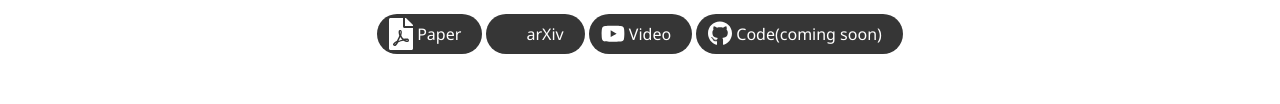
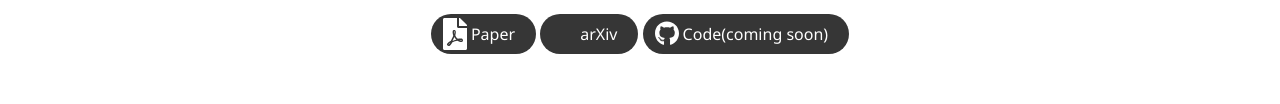
Before and after one commit to GaussianSplashing/gaussiansplashing.github.io, a plain HTML site: page index.html in a window 1280 px wide. Shown: the part 318-422 px from the top of the page. Drawn offline with nearby package versions, Linux system fonts and the light colour scheme; some icons are missing; a web font is replaced by a local one.

Commit message:
update video link

```diff
--- a/index.html
+++ b/index.html
@@ -124,14 +124,14 @@
                 </a>
               </span>
               <!-- Video Link. -->
-              <span class="link-block">
+              <!-- <span class="link-block">
                 <a href="https://www.youtube.com/watch?v=KgaR1ni-Egg&t=4s" class="external-link button is-normal is-rounded is-dark">
                   <span class="icon">
-                      <svg class="svg-inline--fa fa-youtube fa-w-18" aria-hidden="true" focusable="false" data-prefix="fab" data-icon="youtube" role="img" xmlns="http://www.w3.org/2000/svg" viewBox="0 0 576 512" data-fa-i2svg=""><path fill="currentColor" d="M549.655 124.083c-6.281-23.65-24.787-42.276-48.284-48.597C458.781 64 288 64 288 64S117.22 64 74.629 75.486c-23.497 6.322-42.003 24.947-48.284 48.597-11.412 42.867-11.412 132.305-11.412 132.305s0 89.438 11.412 132.305c6.281 23.65 24.787 41.5 48.284 47.821C117.22 448 288 448 288 448s170.78 0 213.371-11.486c23.497-6.321 42.003-24.171 48.284-47.821 11.412-42.867 11.412-132.305 11.412-132.305s0-89.438-11.412-132.305zm-317.51 213.508V175.185l142.739 81.205-142.739 81.201z"></path></svg><!-- <i class="fab fa-youtube"></i> Font Awesome fontawesome.com -->
+                      <svg class="svg-inline--fa fa-youtube fa-w-18" aria-hidden="true" focusable="false" data-prefix="fab" data-icon="youtube" role="img" xmlns="http://www.w3.org/2000/svg" viewBox="0 0 576 512" data-fa-i2svg=""><path fill="currentColor" d="M549.655 124.083c-6.281-23.65-24.787-42.276-48.284-48.597C458.781 64 288 64 288 64S117.22 64 74.629 75.486c-23.497 6.322-42.003 24.947-48.284 48.597-11.412 42.867-11.412 132.305-11.412 132.305s0 89.438 11.412 132.305c6.281 23.65 24.787 41.5 48.284 47.821C117.22 448 288 448 288 448s170.78 0 213.371-11.486c23.497-6.321 42.003-24.171 48.284-47.821 11.412-42.867 11.412-132.305 11.412-132.305s0-89.438-11.412-132.305zm-317.51 213.508V175.185l142.739 81.205-142.739 81.201z"></path></svg>
                   </span>
                   <span>Video</span>
                 </a>
-              </span>
+              </span> -->
               <!-- Code Link. -->
               <span class="link-block">
                 <a href="http://amysteriouscat.github.io/GaussianSplashing" class="external-link button is-normal is-rounded is-dark">
```
